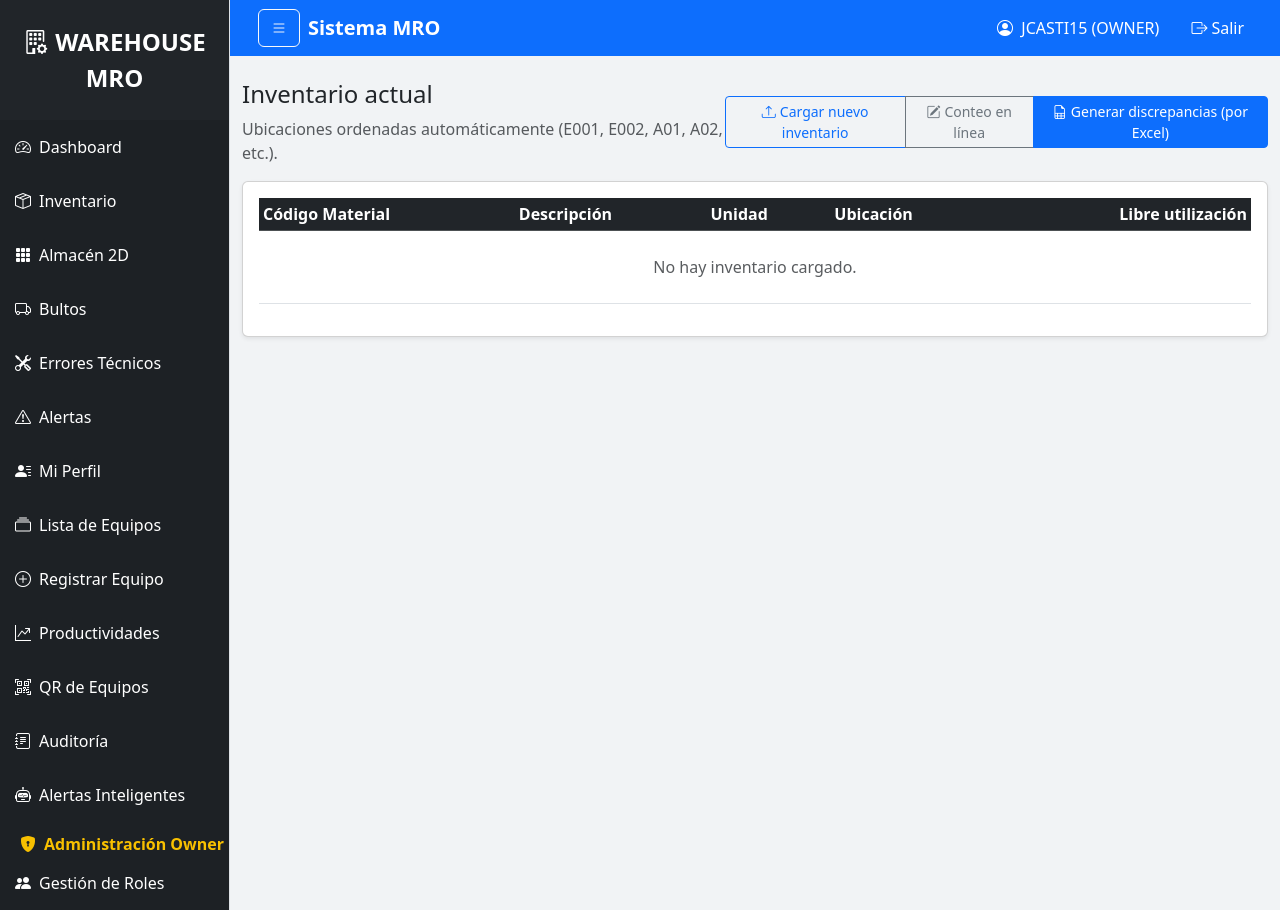
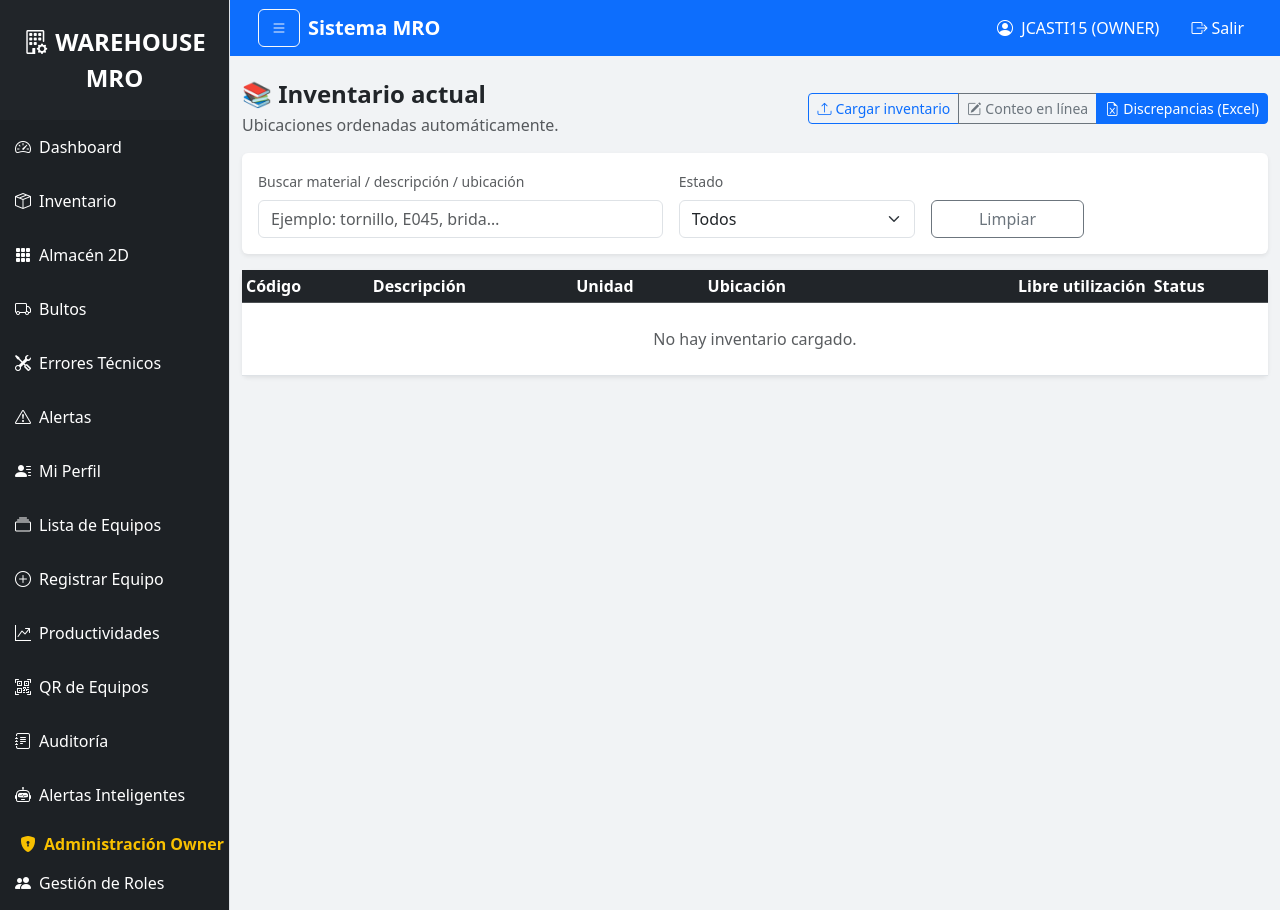
Before and after one commit to josecastillovelasquez23456-dot/warehouse_mro, a Flask app: page /inventory/list in a window 1280 px wide. Run offline with Flask 3, Linux system fonts and the light colour scheme; a user stored in the database is signed in; data that the repository does not hold is empty.

Commit message:
Update list.html

```diff
--- a/warehouse_mro/templates/inventory/list.html
+++ b/warehouse_mro/templates/inventory/list.html
@@ -1,55 +1,141 @@
 {% extends "base.html" %}
 
 {% block content %}
+
 <div class="d-flex justify-content-between align-items-center mb-3">
     <div>
-        <h4>Inventario actual</h4>
-        <p class="text-muted mb-0">Ubicaciones ordenadas automáticamente (E001, E002, A01, A02, etc.).</p>
+        <h4 class="fw-bold mb-1">📚 Inventario actual</h4>
+        <p class="text-muted mb-0">Ubicaciones ordenadas automáticamente.</p>
     </div>
+
     <div class="btn-group">
         <a href="{{ url_for('inventory.upload_inventory') }}" class="btn btn-outline-primary btn-sm">
-            <i class="bi bi-upload me-1"></i>Cargar nuevo inventario
+            <i class="bi bi-upload me-1"></i>Cargar inventario
         </a>
         <a href="{{ url_for('inventory.count_inventory') }}" class="btn btn-outline-secondary btn-sm">
             <i class="bi bi-pencil-square me-1"></i>Conteo en línea
         </a>
         <a href="{{ url_for('inventory.discrepancies') }}" class="btn btn-primary btn-sm">
-            <i class="bi bi-file-earmark-spreadsheet me-1"></i>Generar discrepancias (por Excel)
+            <i class="bi bi-file-earmark-excel me-1"></i>Discrepancias (Excel)
         </a>
     </div>
 </div>
 
+<!-- PANEL DE FILTROS -->
+<div class="card border-0 shadow-sm mb-3">
+    <div class="card-body">
 
-<div class="card shadow-sm">
-    <div class="card-body table-responsive">
-        <table class="table table-sm table-hover align-middle">
+        <div class="row g-3">
+            <div class="col-md-5">
+                <label class="form-label small text-muted">Buscar material / descripción / ubicación</label>
+                <input type="text" id="searchInput" class="form-control" placeholder="Ejemplo: tornillo, E045, brida…">
+            </div>
+
+            <div class="col-md-3">
+                <label class="form-label small text-muted">Estado</label>
+                <select id="statusFilter" class="form-select">
+                    <option value="">Todos</option>
+                    <option value="critico">Crítico (≤5)</option>
+                    <option value="bajo">Bajo (≤15)</option>
+                    <option value="normal">Normal</option>
+                    <option value="vacio">Vacío</option>
+                </select>
+            </div>
+
+            <div class="col-md-2 d-flex align-items-end">
+                <button class="btn btn-outline-secondary w-100" onclick="resetFilters()">Limpiar</button>
+            </div>
+        </div>
+
+    </div>
+</div>
+
+<!-- TABLA DE INVENTARIO -->
+<div class="card shadow-sm border-0">
+    <div class="card-body p-0">
+
+        <div class="table-responsive" style="max-height:70vh; overflow-y:auto;">
+            <table class="table table-hover table-sm align-middle mb-0" id="inventoryTable">
+
                 <thead class="table-dark">
                     <tr>
-                    <th>Código Material</th>
+                        <th>Código</th>
                         <th>Descripción</th>
                         <th>Unidad</th>
                         <th>Ubicación</th>
                         <th class="text-end">Libre utilización</th>
+                        <th>Status</th>
                     </tr>
                 </thead>
+
                 <tbody>
+
                     {% for item in items %}
-                    <tr>
-                        <td>{{ item.material_code }}</td>
+                        {% set st = item.status %}
+                        <tr data-status="{{ st }}" data-text="{{ item.material_code }} {{ item.material_text }} {{ item.location }}">
+
+                            <td class="fw-bold">{{ item.material_code }}</td>
                             <td>{{ item.material_text }}</td>
                             <td>{{ item.base_unit }}</td>
-                        <td>{{ item.location }}</td>
-                        <td class="text-end">{{ "%.2f"|format(item.libre_utilizacion) }}</td>
+                            <td><span class="badge bg-dark">{{ item.location }}</span></td>
+                            <td class="text-end fw-bold">{{ "%.2f"|format(item.libre_utilizacion) }}</td>
+
+                            <td>
+                                {% if st == 'critico' %}
+                                    <span class="badge bg-danger">Crítico</span>
+                                {% elif st == 'bajo' %}
+                                    <span class="badge bg-warning text-dark">Bajo</span>
+                                {% elif st == 'normal' %}
+                                    <span class="badge bg-success">Normal</span>
+                                {% else %}
+                                    <span class="badge bg-secondary">Vacío</span>
+                                {% endif %}
+                            </td>
+
                         </tr>
                     {% else %}
                         <tr>
-                        <td colspan="5" class="text-center text-muted py-4">
-                            No hay inventario cargado.
-                        </td>
+                            <td colspan="6" class="text-center text-muted py-4">No hay inventario cargado.</td>
                         </tr>
                     {% endfor %}
+
                 </tbody>
+
             </table>
         </div>
+
     </div>
+</div>
+
+<script>
+function applyFilters() {
+    const text = document.getElementById("searchInput").value.toLowerCase();
+    const status = document.getElementById("statusFilter").value;
+
+    document.querySelectorAll("#inventoryTable tbody tr").forEach(row => {
+        let rowText = row.dataset.text.toLowerCase();
+        let rowStatus = row.dataset.status;
+
+        let visible = true;
+
+        if (text && !rowText.includes(text))
+            visible = false;
+
+        if (status && rowStatus !== status)
+            visible = false;
+
+        row.style.display = visible ? "" : "none";
+    });
+}
+
+function resetFilters() {
+    document.getElementById("searchInput").value = "";
+    document.getElementById("statusFilter").value = "";
+    applyFilters();
+}
+
+document.getElementById("searchInput").addEventListener("keyup", applyFilters);
+document.getElementById("statusFilter").addEventListener("change", applyFilters);
+</script>
+
 {% endblock %}
```
Lines whose indentation alone changed are shown as unchanged.
